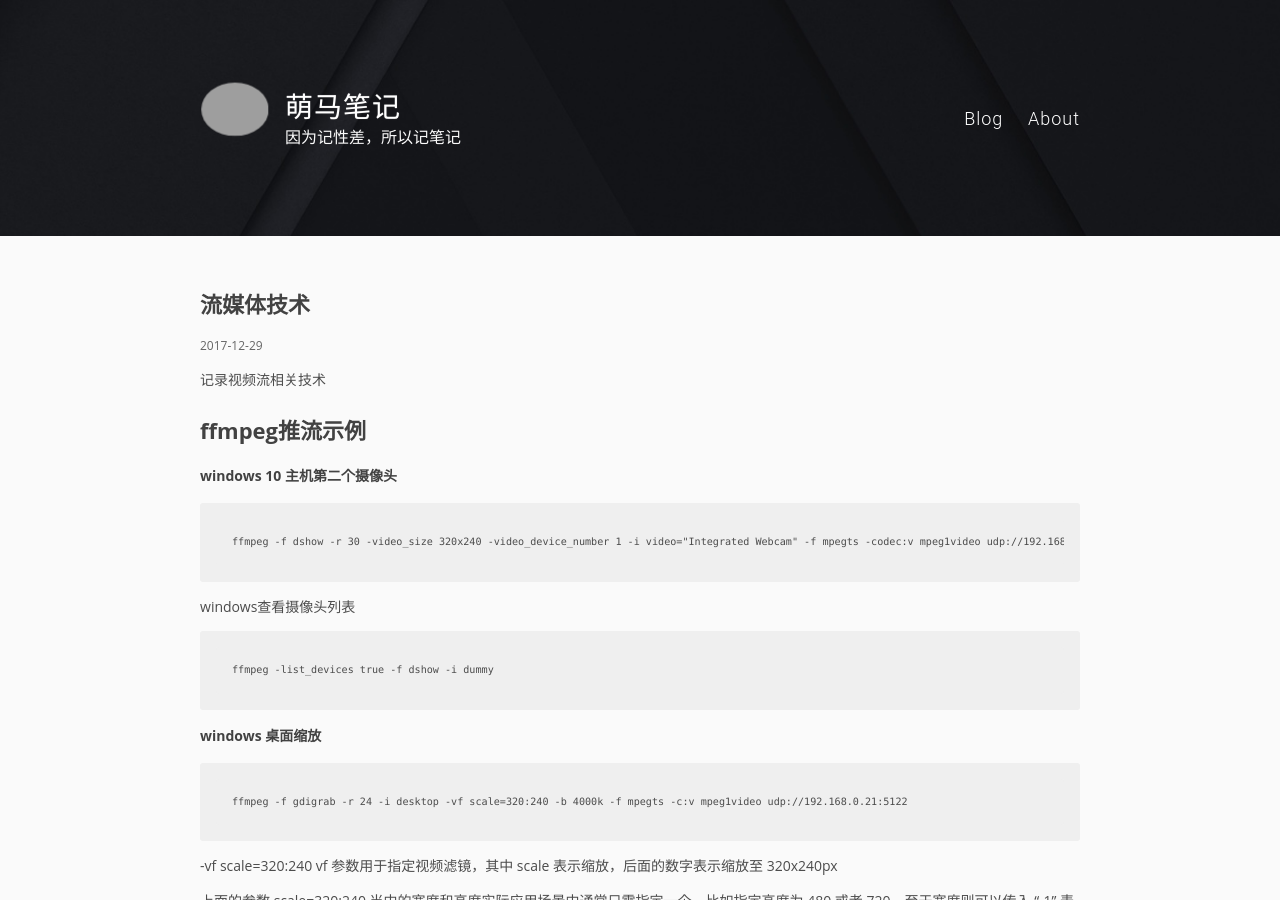
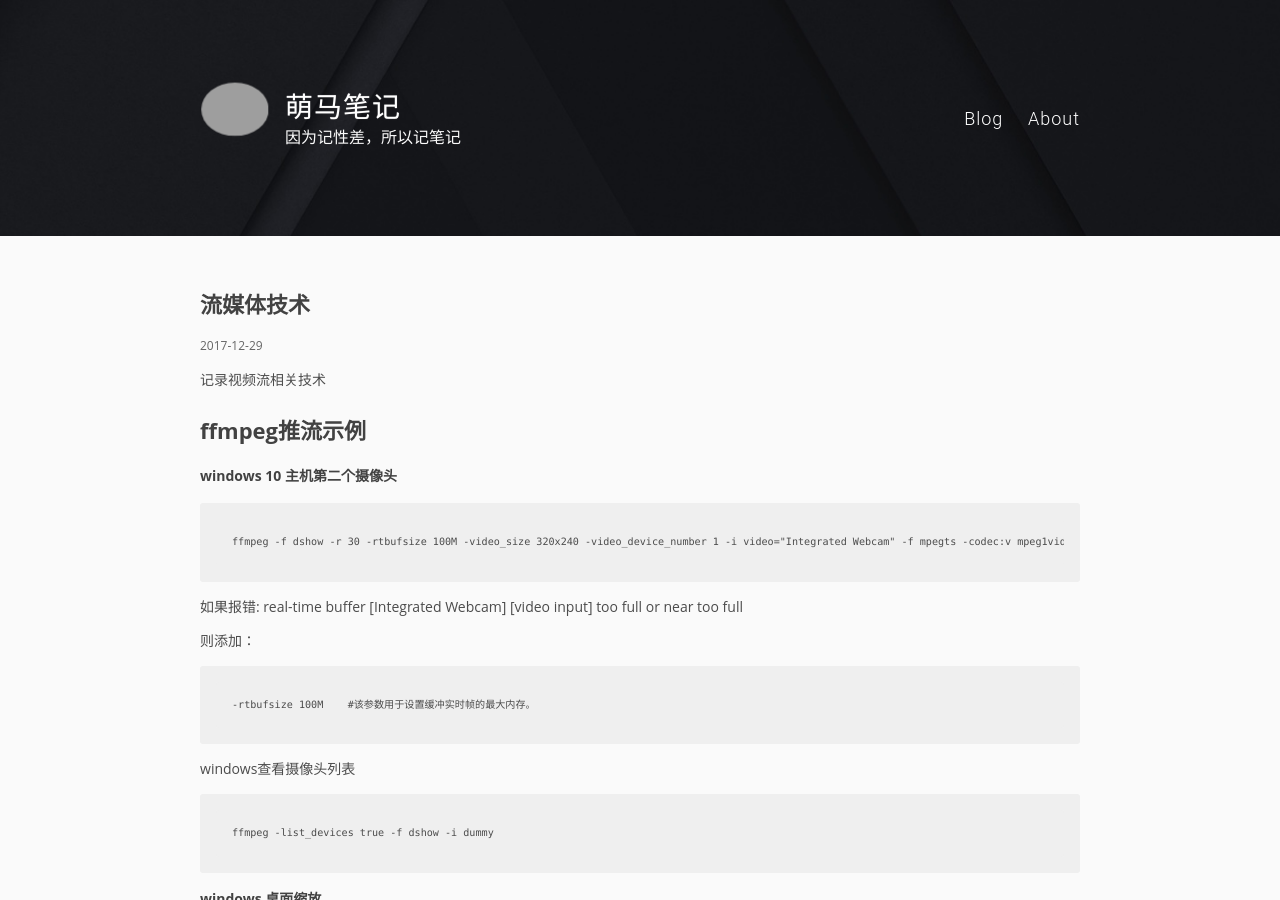
Before and after one commit to pingmalu/pingmalu.github.io, a Jekyll site: the page built from _posts/2017-12-29-流媒体技术.md, in a window 1280 px wide and 900 px high. Built offline with Jekyll 4.4.1, drawn with Linux system fonts in a browser that asks for light colours; grey boxes are pictures that could not be loaded.

Commit message:
'update'

```diff
--- a/_posts/2017-12-29-流媒体技术.md
+++ b/_posts/2017-12-29-流媒体技术.md
@@ -9,7 +9,13 @@ title:  "流媒体技术"
 
 ## windows 10 主机第二个摄像头
 
-	ffmpeg -f dshow -r 30 -video_size 320x240 -video_device_number 1 -i video="Integrated Webcam" -f mpegts -codec:v mpeg1video udp://192.168.0.21:5122
+	ffmpeg -f dshow -r 30 -rtbufsize 100M -video_size 320x240 -video_device_number 1 -i video="Integrated Webcam" -f mpegts -codec:v mpeg1video udp://192.168.0.21:5122
+
+如果报错: real-time buffer [Integrated Webcam] [video input] too full or near too full
+
+则添加：
+
+	-rtbufsize 100M    #该参数用于设置缓冲实时帧的最大内存。
 
 windows查看摄像头列表
 
```
